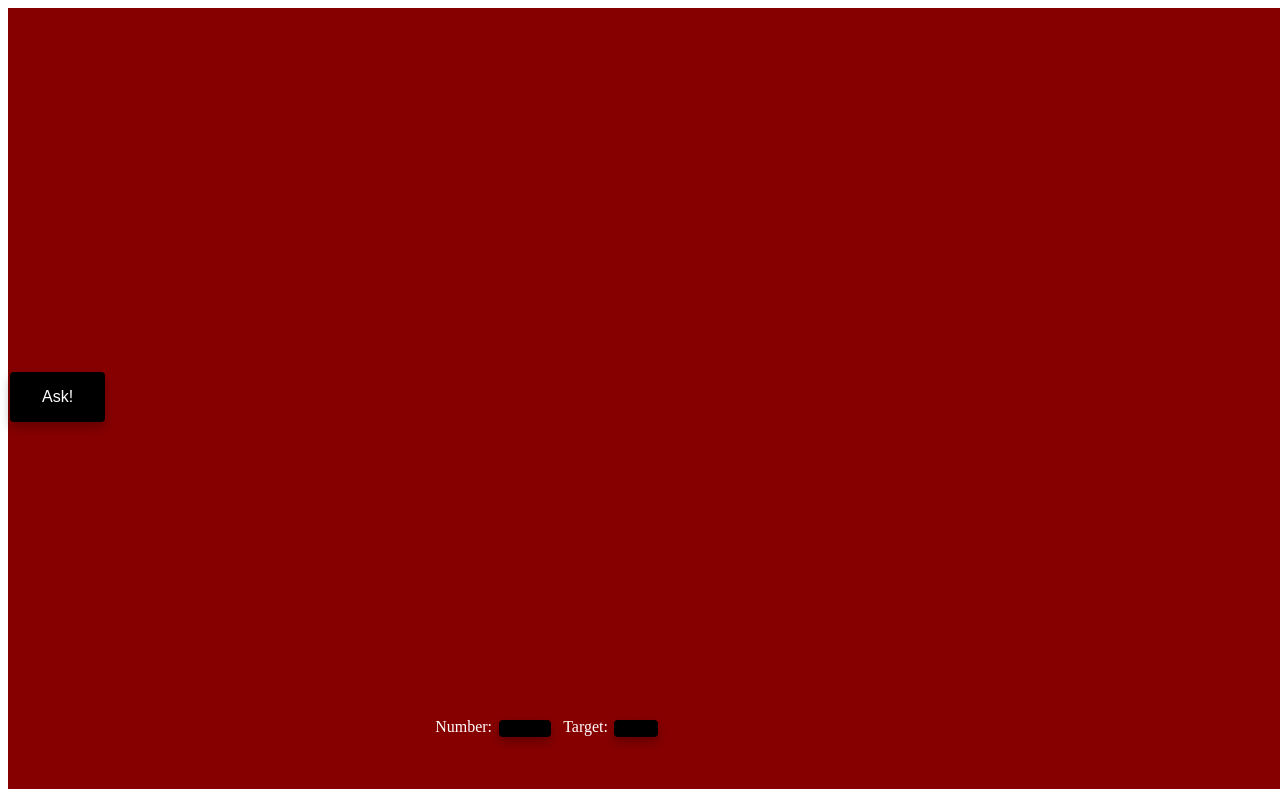
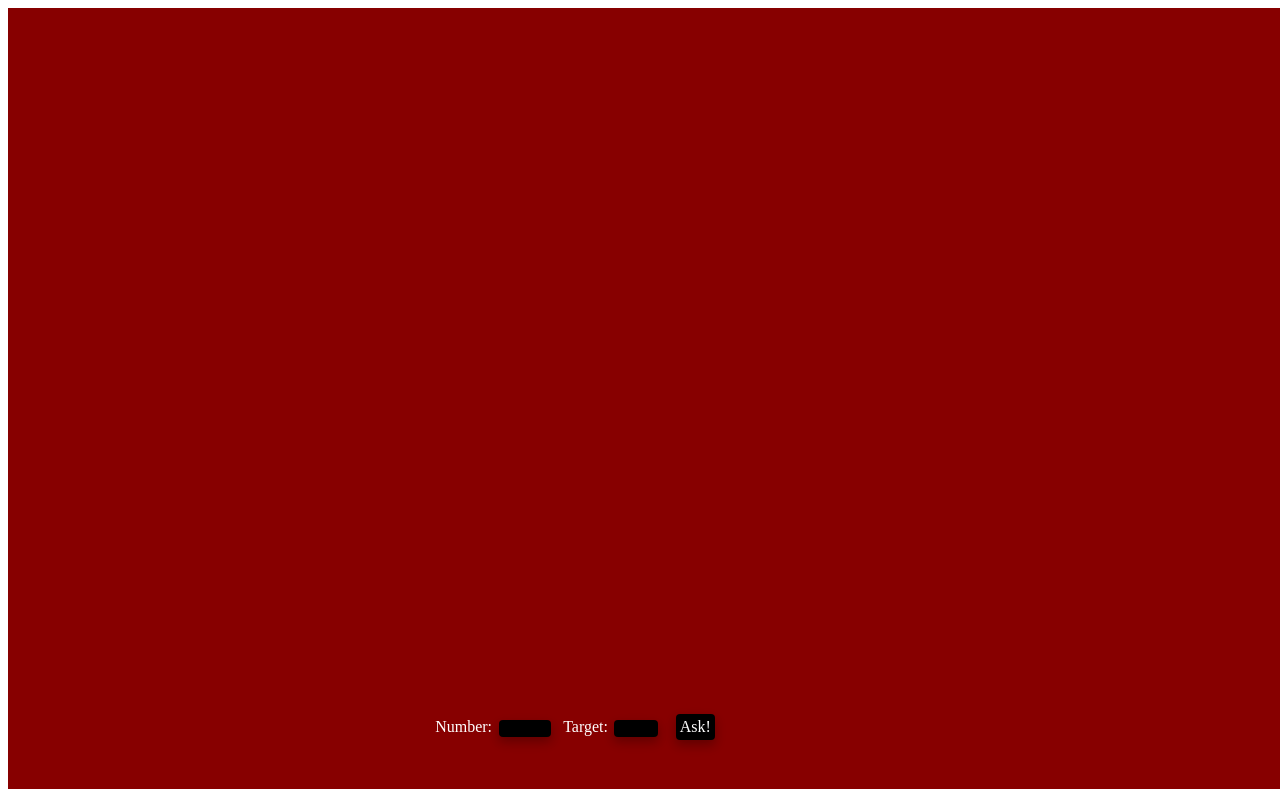
Before and after one commit to yhashim/ICS4U-Workspace, a plain HTML site: page JavaScript/GoFish/index.html in a window 1280 px wide. Both pictures are taken after a click on the button "2 players". Shown: the top 801 px of the page. Drawn offline with Linux system fonts and the light colour scheme.

Commit message:
working...

```diff
--- a/JavaScript/GoFish/index.html
+++ b/JavaScript/GoFish/index.html
@@ -22,11 +22,15 @@
 
         <p id="text1" style="left: 34%">Number: </p><input type="number" id="num" style="left: 39%" min="1" max="13">
         <p id="text2" style="left: 44%">Target: </p><input type="number" id="target" style="left: 48%" min="1" max="3">
-        <button id="ask" style="display: none;" class="button" style="left: 50%;" onclick="player.setCardAndTarg()">Ask!</button>
+        <button id="ask" style="display: none; top: 88.75%; right: 44%;" class="button" style="left: 50%;" onclick="player.setCardAndTarg()">Ask!</button>
 
       </div>
 
       <style>
+        #ask {
+          padding: 4px;
+        }
+
         #text1, #text2 {
           display: none;
         }
@@ -70,6 +74,7 @@
         }
 
         .button {
+          font-family: serif;
           display: block;
           position: absolute;
           top: 46%;
--- a/JavaScript/GoFish/main.js
+++ b/JavaScript/GoFish/main.js
@@ -34,7 +34,6 @@ window.onload = function init() {
     ctx = canvas.getContext("2d");
     ctx.fillStyle = '#870000';
     ctx.fillRect(0, 0, canvas.width, canvas.height);
-    console.log('test');
 }
 
 function begin(num) {
@@ -351,9 +350,11 @@ function go(person){
     if (target.getHand.hasCard(numWant)){
             // ADD GETHAND TO CPU AND PLAYER CLASS
         // give stuff
+        turnStart = false;
         return;
     } else {
         // go fish stuff
+        turnStart = false;
         return;
     }
 }
```
